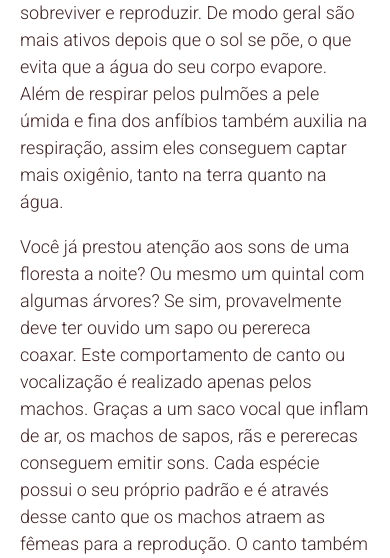
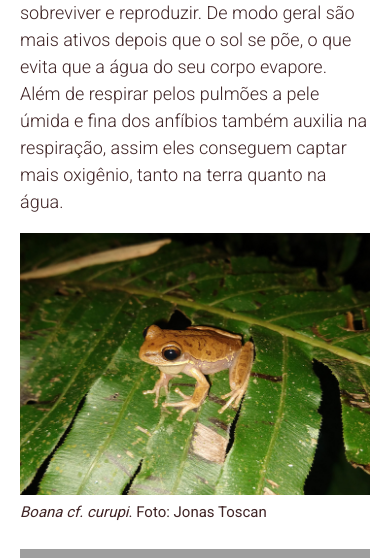
Before and after one commit to luckasfrigo/luckasfrigo.github.io, a PHP site: page /anfibios/anfibios.html in a window 390 px wide. Shown: the part 580-1138 px from the top of the page. Run offline with PHP 8.4, Linux system fonts and the light colour scheme; some web fonts are replaced; grey boxes are pictures that could not be loaded.

Commit message:
Fixes anfibios page with images and responsivenes

```diff
--- a/anfibios/anfibios.html
+++ b/anfibios/anfibios.html
@@ -42,10 +42,38 @@
             <img src="assets/img/anfibios/00_topo_os_anfibios.jpg" class="janela">
             <h2>Características gerais</h2>
             <p>Existem 7830 espécies de anfíbios no mundo, o nome do grupo vem do grego amphi: duplo; bio: vida, são animais que, apesar de viverem na terra, dependem diretamente do ambiente aquático para sobreviver e reproduzir. De modo geral são mais ativos depois que o sol se põe, o que evita que a água do seu corpo evapore. Além de respirar pelos pulmões a pele úmida e fina dos anfíbios também auxilia na respiração, assim eles conseguem captar mais oxigênio, tanto na terra quanto na água.</p>
+            <div class="colunas duas">
+                <figure>
+                    <img src="assets/img/anfibios/boana-cf-curupi-jonas-toscan.jpg" alt="Boana cf. curupi. Foto: Jonas Toscan">
+                    <figcaption><em>Boana cf. curupi</em>. Foto: Jonas Toscan</figcaption>
+                </figure>
+                <figure>
+                    <img src="assets/img/anfibios/vitreorana-uranoscopa-caio-marinho.jpg" alt="Macho de Vitreorana uranoscopa vocalizando. Foto: Caio Marinho">
+                    <figcaption>Macho de <em>Vitreorana uranoscopa</em> vocalizando. Foto: Caio Marinho</figcaption>
+                </figure>
+            </div>
             <p>Você já prestou atenção aos sons de uma floresta a noite? Ou mesmo um quintal com algumas árvores? Se sim, provavelmente deve ter ouvido um sapo ou perereca coaxar. Este comportamento de canto ou vocalização é realizado apenas pelos machos. Graças a um saco vocal que inflam de ar, os machos de sapos, rãs e pererecas conseguem emitir sons. Cada espécie possui o seu próprio padrão e é através desse canto que os machos atraem as fêmeas para a reprodução. O canto também pode servir para demarcar o território e afastar outros machos.</p>
             <p>Quando o macho consegue chamar atenção da fêmea e ela o aceita, ele se posiciona acima da fêmea abraçando-a, este momento é chamado de amplexo, é um abraço nupcial que deixará as cloacas do macho e da fêmea mais próximas, possibilitando a fecundação. Em grande parte dos anfíbios a fecundação é externa, ou seja, a fêmea deposita os óvulos na água e o macho deposita os espermatozóides por cima deles, ocorrendo a formação dos embriões.
             <p>A maioria dos anfíbios tem uma fase larval aquática, chamada de girino. A respiração deles é semelhante à dos peixes, através de brânquias. Mas nem todos os anfíbios tem girinos, alguns já nascem como uma miniatura, idêntica ao anfíbio adulto.</p>
+            <div class="colunas tres">
+                <figure class="column-3">
+                    <img src="assets/img/anfibios/scinax-fuscovarius-amplexo-parna-caio-marinho.jpg" alt="Casal de Scinax fuscovarius em amplexo. Foto: Caio Marinho.">
+                    <figcaption>Casal de <em>Scinax fuscovarius</em> em amplexo. Foto: Caio Marinho.</figcaption>
+                </figure>
+                <figure class="column-3">
+                    <img src="assets/img/anfibios/ovos.jpg" alt="Desova de Vitreorana uranoscopa com embriões em formação. Foto: Caio Marinho">
+                    <figcaption>Desova de <em>Vitreorana uranoscopa</em> com embriões em formação. Foto: Caio Marinho</figcaption>
+                </figure>
+                <figure class="column-3">
+                    <img src="assets/img/anfibios/girino-jonas-toscan.jpg" alt="Girino de riacho. Foto: Jonas Toscan">
+                    <figcaption>Girino de riacho. Foto: Jonas Toscan</figcaption>
+                </figure>
+            </div>
             <p>Alguns sapos, rãs e pererecas são capazes de produzir substâncias consideradas venenosas. Algumas pererecas verdes produzem uma toxina em sua pele que as deixa com sabor ruim ou que irrita o estômago do predador. Uma serpente por exemplo, que engolir o animal inteiro, acaba vomitando e a perereca consegue sobreviver. Alguns sapos como o comum sapo cururu tem grandes glândulas na cabeça que produzem uma substância leitosa e que é liberada quando se pressiona a glândula, com as mãos ou com uma mordida, por exemplo. O veneno pode causar intoxicação, convulsão e até a morte em caso de ingestão, comum em cães que acabam atacando o anfíbio. Algumas rãs também produzem substâncias irritantes, semelhantes à pimenta. Tocar no animal e depois levar a mão aos olhos, nariz ou boca pode causar bastante desconforto.</p>
+            <figure class="esquerda">
+                <img src="assets/img/anfibios/tanatose-jonas-toscan.jpg" alt="Imago (fase entre girino e anfíbio adulto) de Aplastodiscus sp. fazendo tanatose (fingindo de morto). Foto: Jonas Toscan">
+                <figcaption>Imago (fase entre girino e anfíbio adulto) de <em>Aplastodiscus sp.</em> fazendo tanatose (fingindo de morto). Foto: Jonas Toscan</figcaption>
+            </figure>
             <p>Uma outra curiosidade sobre os anfíbios é a capacidade de fingir de morto. Como um truque que você ensina ao seu cachorro, os anfíbios conseguem diminuir os batimentos do coração, relaxam os músculos e permanecem imóveis. O comportamento é chamado de tanatose e pode fazer com que o predador perca o interesse neles como alimento, já que uma presa morta pode já estar em decomposição ou ter algum tipo de doença.</p>
         </section>
         <section id="importancia">
@@ -70,15 +98,43 @@
                 <p>É o mais numeroso grupo dos anfíbios e o Brasil é um ótimo representante: o país que possui a maior riqueza de espécies.</p>
                 <p>Os sapos tem a pele rugosa, áspera e mais seca, patas curtas e duas grandes glândulas na cabeça (glândulas paratóides) que possuem um veneno cardiotóxico. Normalmente eles se movimentam pelo chão, ou seja, são terrestres.</p>
                 <p>As pererecas tem a pele mais lisa e úmida. Discos adesivos nas pontas dos seus dedos permitem que grudem em folhas, escalem árvores (arborícolas) e paredes.</p>
+                <div class="colunas duas">
+                    <figure>
+                        <img src="assets/img/anfibios/sapo.jpg" alt="Rhinella icterica, também conhecida como sapo-cururu. DEntro do círculo branco, detalhe da glândula paratóide de Rhinella icterica, produtora de veneno. Foto: Rodrigo Lingnau.">
+                        <figcaption><em>Rhinella icterica</em>, também conhecida como sapo-cururu. Dentro do círculo branco, detalhe da glândula paratóide de <em>Rhinella icterica</em>, produtora de veneno. Foto: Rodrigo Lingnau.</figcaption>
+                    </figure>
+                    <figure>
+                        <img src="assets/img/anfibios/perereca.jpg" alt="Boana faber, uma perereca de tamanho grande. Detalhe dos discos adesivos na ponta dos dedos. Foto: Rodrigo Lingnau.">
+                        <figcaption><em>Boana faber</em>, uma perereca de tamanho grande. Detalhe dos discos adesivos na ponta dos dedos. Foto: Rodrigo Lingnau.</figcaption>
+                    </figure>
+                </div>
                 <p>As rãs tem a pele bastante lisa e escorregadia. Os dedos são finos e longos e possuem membranas entre eles (chamadas interdigitais) que auxiliam na natação. Vivem em banhados e lagoas e algumas são comestíveis.</p>
+                <div class="colunas duas">
+                    <figure>
+                        <img src="assets/img/anfibios/ra.jpg" alt="Limnomedusa macroglossa, uma rã de corredeiras. Foto: Rodrigo Lingnau.">
+                        <figcaption><em>Limnomedusa macroglossa</em>, uma rã de corredeiras. Foto: Rodrigo Lingnau.</figcaption>
+                    </figure>
+                    <figure>
+                        <img src="assets/img/anfibios/membranas-interdigitais.jpg" alt="Detalhe das membranas interdigitais de Lithobates catesbeianus, que auxiliam na natação. Foto: Felipe Toledo.">
+                        <figcaption>Veja de perto. Detalhe das membranas interdigitais de <em>Lithobates catesbeianus</em>, que auxiliam na natação. Foto: Felipe Toledo.</figcaption>
+                    </figure>
+                </div>
             </article>
             <article>
                 <h3>COBRAS-CEGAS<br>(Gymnophyona ou Apoda)</h3>
                 <p>Informações: Apenas 32 espécies conhecidas no Brasil. São muito difíceis de encontrar e geralmente são confundidas com grandes minhocas e alguns répteis. Não possuem patas e seus olhos são muito reduzidos. As cobras-cegas vivem debaixo da terra em galerias que elas mesmas escavam.</p>
+                <figure>
+                    <img src="assets/img/anfibios/gymnophiona-siphonops-paulensis-ivo-rohling-ghizoni-junior.jpg" alt="Gymnophiona Siphonops paulensis, um anfíbio super diferente. Foto: Ivo Rohling Ghizoni Junior">
+                    <figcaption><em>Gymnophiona Siphonops paulensis</em>, um anfíbio super diferente. Foto: Ivo Rohling Ghizoni Junior</figcaption>
+                </figure>
             </article>
             <article>
                 <h3>Salamandras<br>(Urodela ou Caudata)</h3>
                 <p>Informações: Apenas cinco espécies descritas para o Brasil, todas da Amazônia. Sua pele é lisa, e sua forma é muito semelhante à de uma lagartixa, tendo o corpo alongado e braços e pernas  curtos.</p>
+                <figure>
+                    <img src="assets/img/anfibios/caudata-bolitoglossa-tapajonica-juruti-selvino-neckel.jpg" alt="Salamandra Bolitoglossa tapajonica. Um anfíbio com jeito de lagarto. Foto: Selvino Neckel.">
+                    <figcaption>Salamandra <em>Bolitoglossa tapajonica</em>. Um anfíbio com jeito de lagarto. Foto: Selvino Neckel.</figcaption>
+                </figure>
             </article>
         </section>
         <footer>
--- a/anfibios/assets/css/anfibios.css
+++ b/anfibios/assets/css/anfibios.css
@@ -1,3 +1,42 @@
+figure {
+    margin: 0 auto 20px;
+    min-width: 460px;
+}
+
+figure img {
+    max-width: 100%;
+}
+
+figcaption {
+    font-size: 15px;
+    text-align: left;
+    padding: 8px 0;
+}
+
+article>figure {
+    max-width: 620px;
+}
+
+div.colunas {
+    display: flex;
+    justify-content: space-between;
+    flex-wrap: wrap;
+}
+
+div.colunas.duas figure {
+    max-width: 49%;
+}
+
+div.colunas.tres figure {
+    max-width: 32%;
+}
+
+figure.esquerda {
+    float: left;
+    width: 49%;
+    margin-right: 2%;
+}
+
 #curiosidades {
     display: flex;
     padding-left: 0;
@@ -17,3 +56,10 @@
         padding: 0 20px;
     }
 }
+
+@media screen and (max-width: 480px) {
+    figure {
+        width: 100%;
+        min-width: 100%;
+    }
+}
```
Also changed, not shown: anfibios/assets/img/anfibios/Sapo.JPG, anfibios/assets/img/anfibios/boana-cf-curupi-jonas-toscan.jpg, anfibios/assets/img/anfibios/discos-adesivos.jpg, anfibios/assets/img/anfibios/girino-jonas-toscan.jpg, anfibios/assets/img/anfibios/glandulas-paratoides.jpg, anfibios/assets/img/anfibios/membranas-interdigitais.jpg, anfibios/assets/img/anfibios/tanatose-jonas-toscan.jpg, 5 other files.
